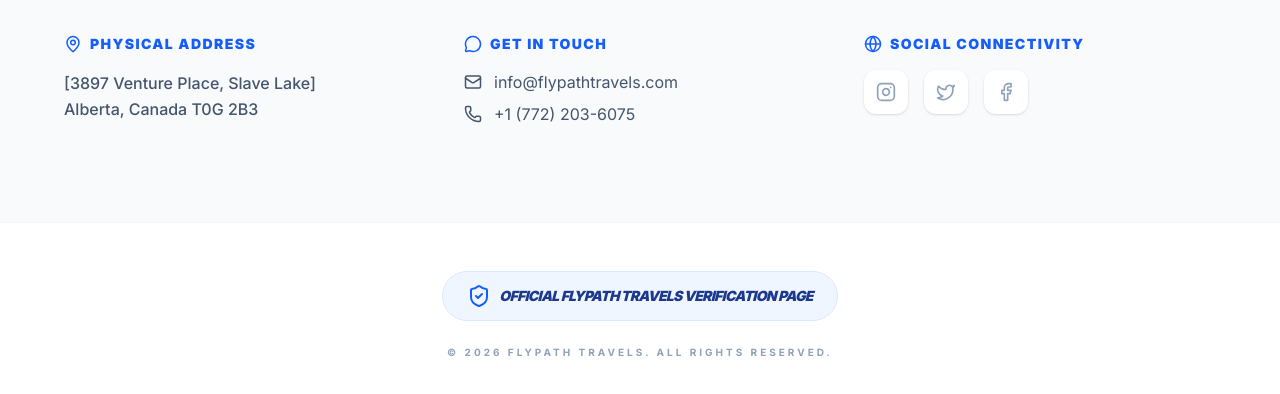
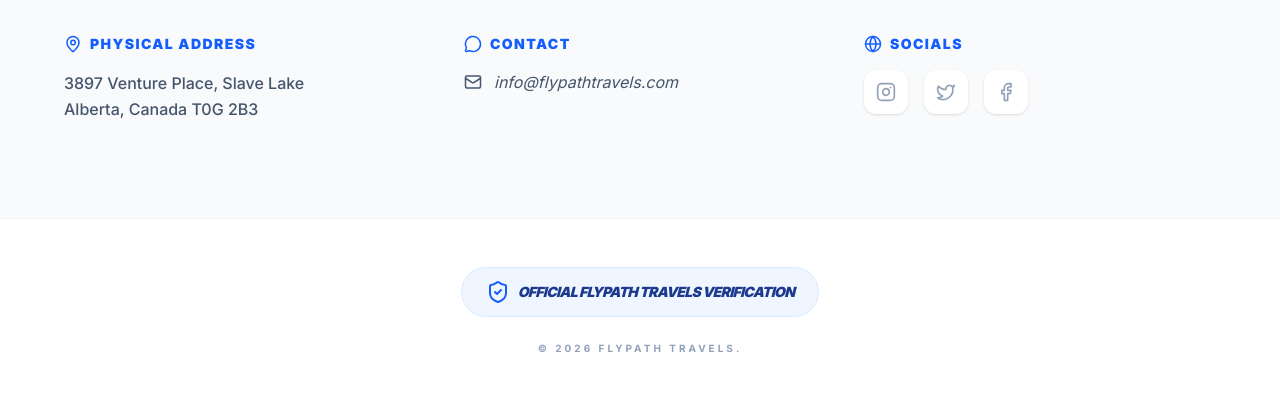
Before and after one commit to Immortallex/travel-agency-portal, a Next.js app: page / in a window 1280 px wide. Shown: the part 2425-2819 px from the top of the page. Built offline with nearby package versions, Linux system fonts and the light colour scheme.

Commit message:
correction on Mainpage 3

```diff
--- a/src/app/page.tsx
+++ b/src/app/page.tsx
@@ -5,10 +5,10 @@ import {
   Globe, Trophy, GraduationCap, Mic2, HeartHandshake,
   Briefcase, MessageCircle, Users, Percent, MapPin,
   Mail, Phone, ShieldCheck,
-  // We import them with specific names to avoid ReferenceErrors
+  // Using standard names that exist in Lucide
   Instagram as InstagramIcon,
-  Twitter as TwitterIcon,
-  Facebook as FacebookIcon
+  Facebook as FacebookIcon,
+  Twitter as TwitterIcon
 } from 'lucide-react';
 import Navbar from '@/components/Navbar';
 
@@ -32,7 +32,7 @@ export default function HomePage() {
     <main className="min-h-screen bg-white relative">
       <Navbar />
 
-      {/* HERO */}
+      {/* HERO SECTION */}
       <section className="relative h-[85vh] flex items-center justify-center bg-[#0A192F]">
         <img src="/images/homepage.webp" className="absolute inset-0 w-full h-full object-cover opacity-30" alt="Home" />
         <div className="relative z-10 text-center px-6">
@@ -50,7 +50,7 @@ export default function HomePage() {
         </div>
       </section>
 
-      {/* PLEDGE */}
+      {/* PLEDGE SECTION */}
       <section className="relative py-24 overflow-hidden bg-[#0A192F]">
         <div className="max-w-6xl mx-auto px-6 relative z-10">
           <div className="bg-white/5 backdrop-blur-xl border border-white/10 p-10 md:p-20 rounded-[4rem] shadow-2xl text-center">
@@ -64,7 +64,7 @@ export default function HomePage() {
         </div>
       </section>
 
-      {/* STATISTICS SECTION */}
+      {/* STATISTICS */}
       <section className="bg-[#0A192F] pb-24 px-6">
         <div className="max-w-6xl mx-auto grid grid-cols-1 md:grid-cols-3 gap-8">
           {[
@@ -81,7 +81,7 @@ export default function HomePage() {
         </div>
       </section>
 
-      {/* PATHWAY SIDE */}
+      {/* PATHWAYS */}
       <section id="pathways" className="py-24 max-w-7xl mx-auto px-6">
         <div className="grid md:grid-cols-3 gap-8">
           {[
@@ -108,72 +108,65 @@ export default function HomePage() {
         </div>
       </section>
 
-      {/* CONTACT & SOCIAL INFORMATION */}
+      {/* FOOTER SECTION WITH UPDATED SOCIAL ICONS */}
       <section className="bg-slate-50 py-24 px-6 border-t border-slate-100">
         <div className="max-w-6xl mx-auto grid grid-cols-1 md:grid-cols-3 gap-12">
-          {/* Address */}
           <div className="space-y-4">
             <h4 className="text-blue-600 font-black uppercase tracking-widest text-sm flex items-center gap-2">
               <MapPin size={18} /> Physical Address
             </h4>
             <p className="text-slate-600 font-medium leading-relaxed">
-              [3897 Venture Place, Slave Lake]<br />
+              3897 Venture Place, Slave Lake<br />
               Alberta, Canada T0G 2B3
             </p>
           </div>
 
-          {/* Contact info */}
           <div className="space-y-4">
             <h4 className="text-blue-600 font-black uppercase tracking-widest text-sm flex items-center gap-2">
-              <MessageCircle size={18} /> Get In Touch
+              <MessageCircle size={18} /> Contact
             </h4>
             <div className="space-y-2">
-              <a href="mailto:info@flypathtravels.com" className="flex items-center gap-3 text-slate-600 hover:text-blue-600 transition-colors">
+              <a href="mailto:support@flypathtravels.com" className="flex items-center gap-3 text-slate-600 hover:text-blue-600 transition-colors italic">
                 <Mail size={18} /> info@flypathtravels.com
-              </a>
-              <a href="tel:+1234567890" className="flex items-center gap-3 text-slate-600 hover:text-blue-600 transition-colors">
-                <Phone size={18} /> +1 (772) 203-6075
               </a>
             </div>
           </div>
 
-          {/* Social Links - FIXED VARIABLE NAMES HERE */}
           <div className="space-y-4">
             <h4 className="text-blue-600 font-black uppercase tracking-widest text-sm flex items-center gap-2">
-              <Globe size={18} /> Social Connectivity
+              <Globe size={18} /> Socials
             </h4>
             <div className="flex gap-4">
-              <a href="#" className="bg-white p-3 rounded-xl shadow-sm text-slate-400 hover:text-blue-600 transition-all hover:scale-110">
+              <div className="bg-white p-3 rounded-xl shadow-sm text-slate-400 hover:text-blue-600 transition-all cursor-pointer">
                 <InstagramIcon size={20} />
-              </a>
-              <a href="#" className="bg-white p-3 rounded-xl shadow-sm text-slate-400 hover:text-blue-400 transition-all hover:scale-110">
+              </div>
+              <div className="bg-white p-3 rounded-xl shadow-sm text-slate-400 hover:text-blue-400 transition-all cursor-pointer">
                 <TwitterIcon size={20} />
-              </a>
-              <a href="#" className="bg-white p-3 rounded-xl shadow-sm text-slate-400 hover:text-blue-800 transition-all hover:scale-110">
+              </div>
+              <div className="bg-white p-3 rounded-xl shadow-sm text-slate-400 hover:text-blue-800 transition-all cursor-pointer">
                 <FacebookIcon size={20} />
-              </a>
+              </div>
             </div>
           </div>
         </div>
       </section>
 
-      {/* OFFICIAL PAGE VALIDATION FOOTER */}
       <footer className="bg-white py-12 border-t border-slate-100">
         <div className="max-w-6xl mx-auto px-6 flex flex-col items-center gap-6">
           <div className="flex items-center gap-2 bg-blue-50 px-6 py-3 rounded-full border border-blue-100">
             <ShieldCheck className="text-blue-600" size={24} />
             <span className="text-blue-900 font-black uppercase tracking-tighter text-sm italic">
-              Official FlyPath Travels Verification Page
+              Official FlyPath Travels Verification
             </span>
           </div>
           <p className="text-slate-400 text-[10px] font-bold uppercase tracking-[0.3em]">
-            © {new Date().getFullYear()} FlyPath Travels. All Rights Reserved.
+            © {new Date().getFullYear()} FlyPath Travels.
           </p>
         </div>
       </footer>
 
-      {/* WHATSAPP FLOAT DESIGN */}
-      <a href="https://wa.me/..." className="fixed bottom-10 right-10 z-[9999] bg-[#25D366] p-5 rounded-2xl shadow-2xl hover:scale-110 transition-transform">
+      {/* WHATSAPP FLOAT */}
+      <a href="#" className="fixed bottom-10 right-10 z-[9999] bg-[#25D366] p-5 rounded-2xl shadow-2xl hover:scale-110 transition-transform">
         <MessageCircle size={30} className="text-white" />
       </a>
     </main>
```
